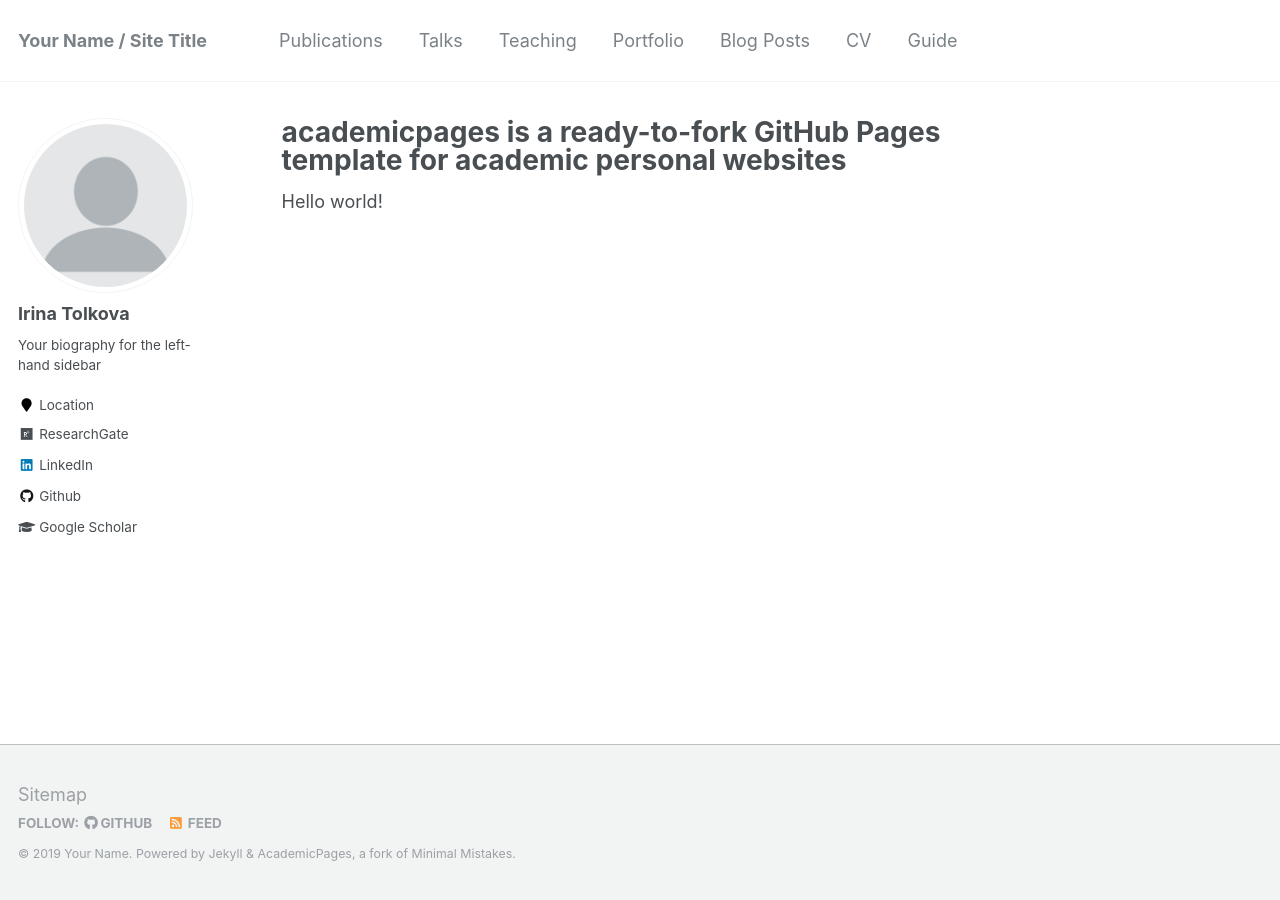
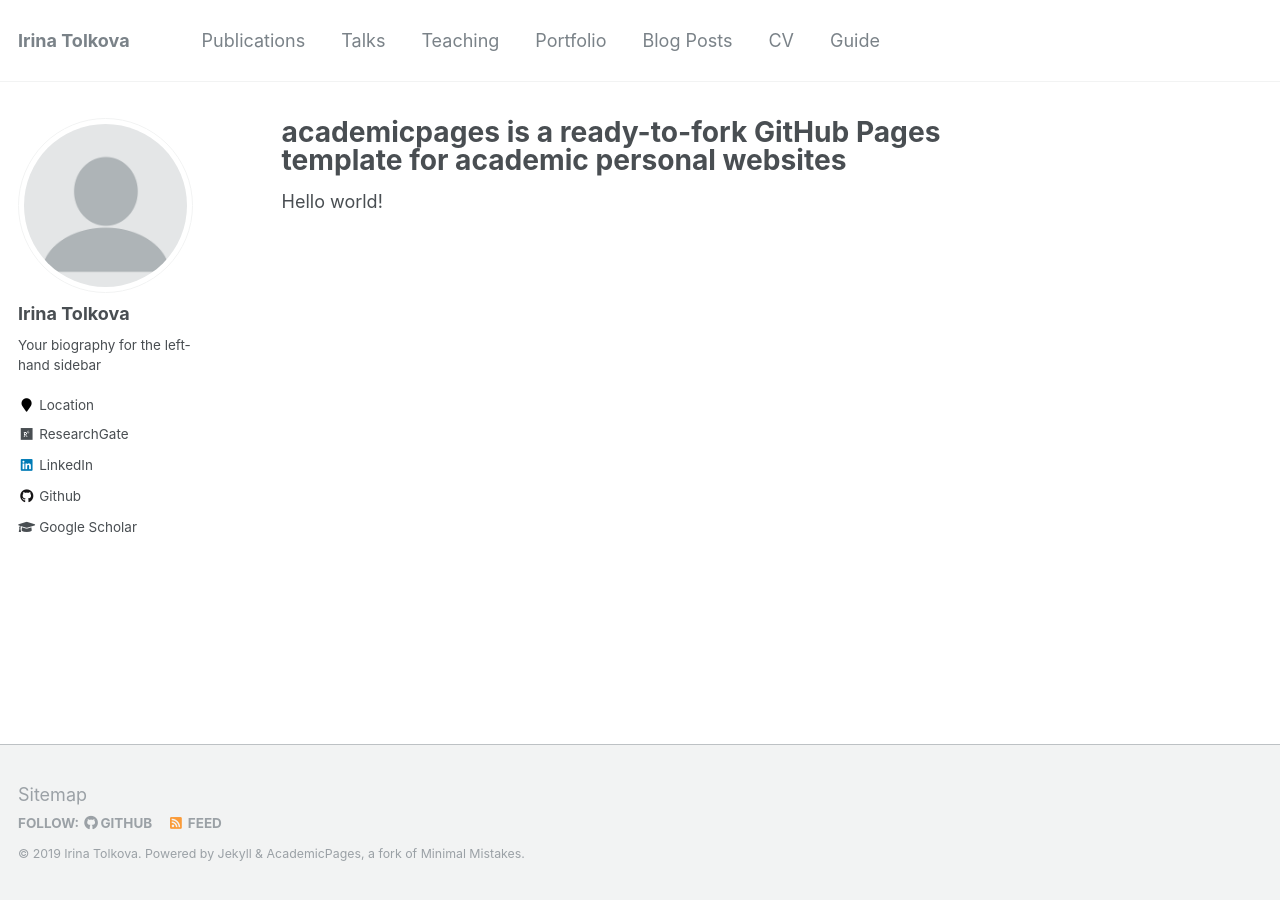
Before and after one commit to avokloti/avokloti.github.io, a Jekyll site: the page built from _pages/about.md, in a window 1280 px wide. Built offline with Jekyll 4.4.1, drawn with Linux system fonts in a browser that asks for light colours.

Commit message:
Testing changes, config file.

```diff
--- a/_config.yml
+++ b/_config.yml
@@ -7,13 +7,13 @@
 
 # Site Settings
 locale                   : "en-US"
-title                    : "Your Name / Site Title"
+title                    : "Irina Tolkova"
 title_separator          : "-"
-name                     : &name "Your Name"
+name                     : &name "Irina Tolkova"
 description              : &description "personal description"
-url                      : https://academicpages.github.io # the base hostname & protocol for your site e.g. "https://mmistakes.github.io"
+url                      : https://avokloti.github.io # the base hostname & protocol for your site e.g. "https://mmistakes.github.io"
 baseurl                  : "" # the subpath of your site, e.g. "/blog"
-repository               : "academicpages/academicpages.github.io"
+repository               : "avokloti/avokloti.github.io"
 teaser                   :  # filename of teaser fallback teaser image placed in /images/, .e.g. "500x300.png"
 breadcrumbs              : false # true, false (default)
 words_per_minute         : 160
@@ -25,7 +25,7 @@ comments:
   disqus:
     shortname            :
   discourse:
-    server               : # https://meta.discourse.org/t/embedding-discourse-comments-via-javascript/31963 , e.g.: meta.discourse.org
+    server               :
   facebook:
     appid                :
     num_posts            : # 5 (default)
```
